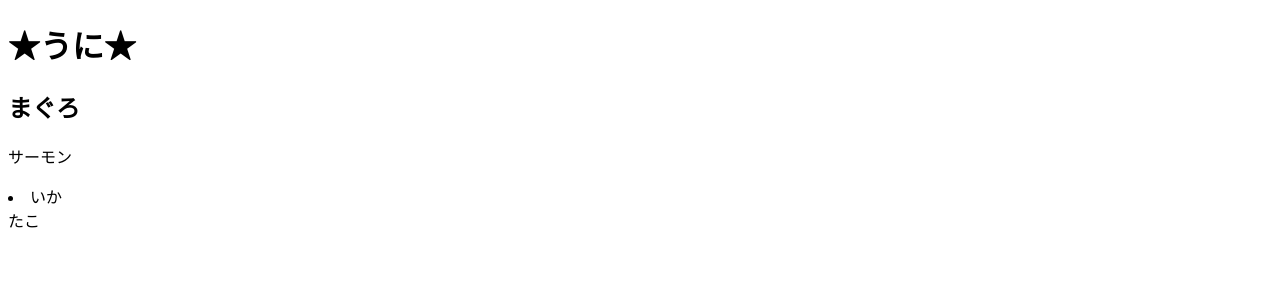
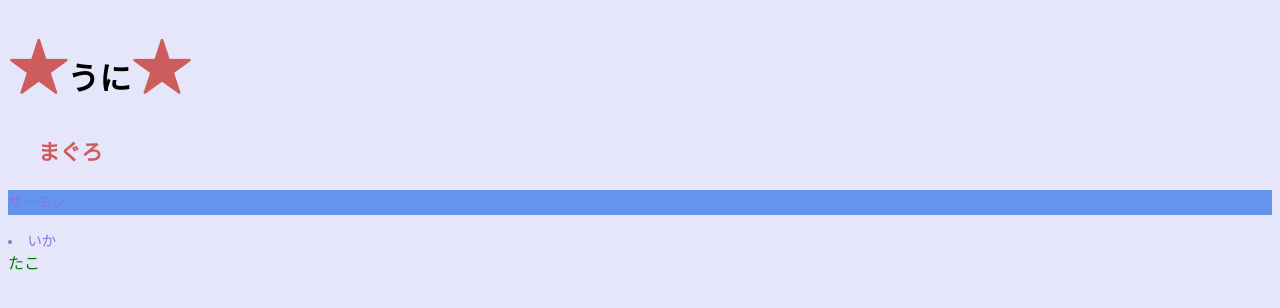
Before and after one commit to ntasoon1216/2016web1-4, a plain HTML site: page index.html in a window 1280 px wide. Drawn offline with Linux system fonts and the light colour scheme.

Commit message:
Update index.html

```diff
--- a/index.html
+++ b/index.html
@@ -3,7 +3,7 @@
   <head>
     <meta charset="utf-8">
     <title>課題４</title>
-    <link rel="stylesheet"href="css/default.css"type="text/css">
+    <link rel="stylesheet"href="2016web1-4/default.css"type="text/css">
   </head>
   <body>
     <h1><span>★</span>うに<span>★</span></h1>
```
